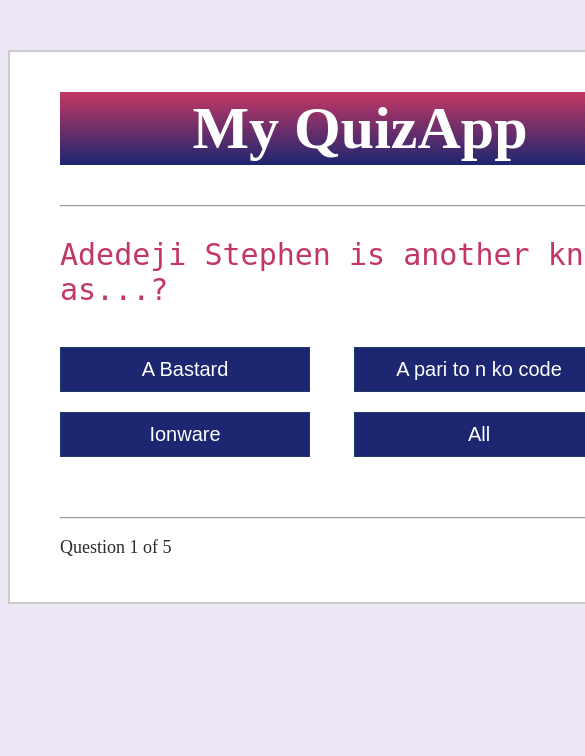
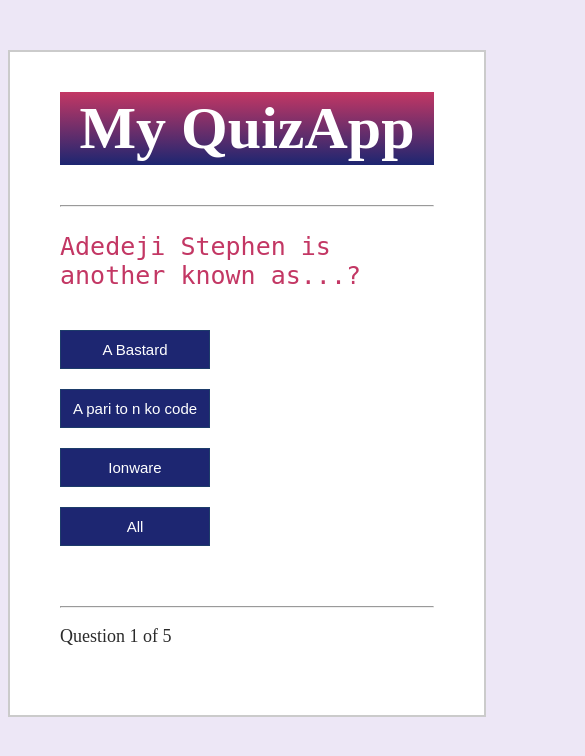
Before and after one commit to iamclement1/QuizApp, a plain HTML site: page index.html in a window 390 px wide. Shown: the top 756 px of the page, 585 px wide, since content can reach past the window. Drawn offline with Linux system fonts and the light colour scheme.

Commit message:
added responsiveness

```diff
--- a/css/style.css
+++ b/css/style.css
@@ -68,3 +68,41 @@ body {
   color: #2b2b2b;
   font-size: 18px;
 }
+
+/*******************************
+MEDIA QUERY
+*******************************/
+@media (max-width: 768px) {
+  .grid {
+    width: 100%;
+    height: 100%;
+    align-items: center;
+    justify-content: center;
+  }
+
+  #quiz {
+    width: 100%;
+    height: 100%;
+  }
+  h1 {
+    font-size: 40px;
+  }
+  .grid #question {
+    font-family: 'monospace';
+    font-size: 25px;
+    color: #c33764;
+  }
+
+  #btn0,
+  #btn1,
+  #btn2,
+  #btn3 {
+    background-color: #1d2671;
+    width: 150px;
+    font-size: 15px;
+    color: #fff;
+    border: 1px solid #1d3c6a;
+    margin: 10px 40px 10px 0px;
+    padding: 10px 10px;
+  }
+}
```
